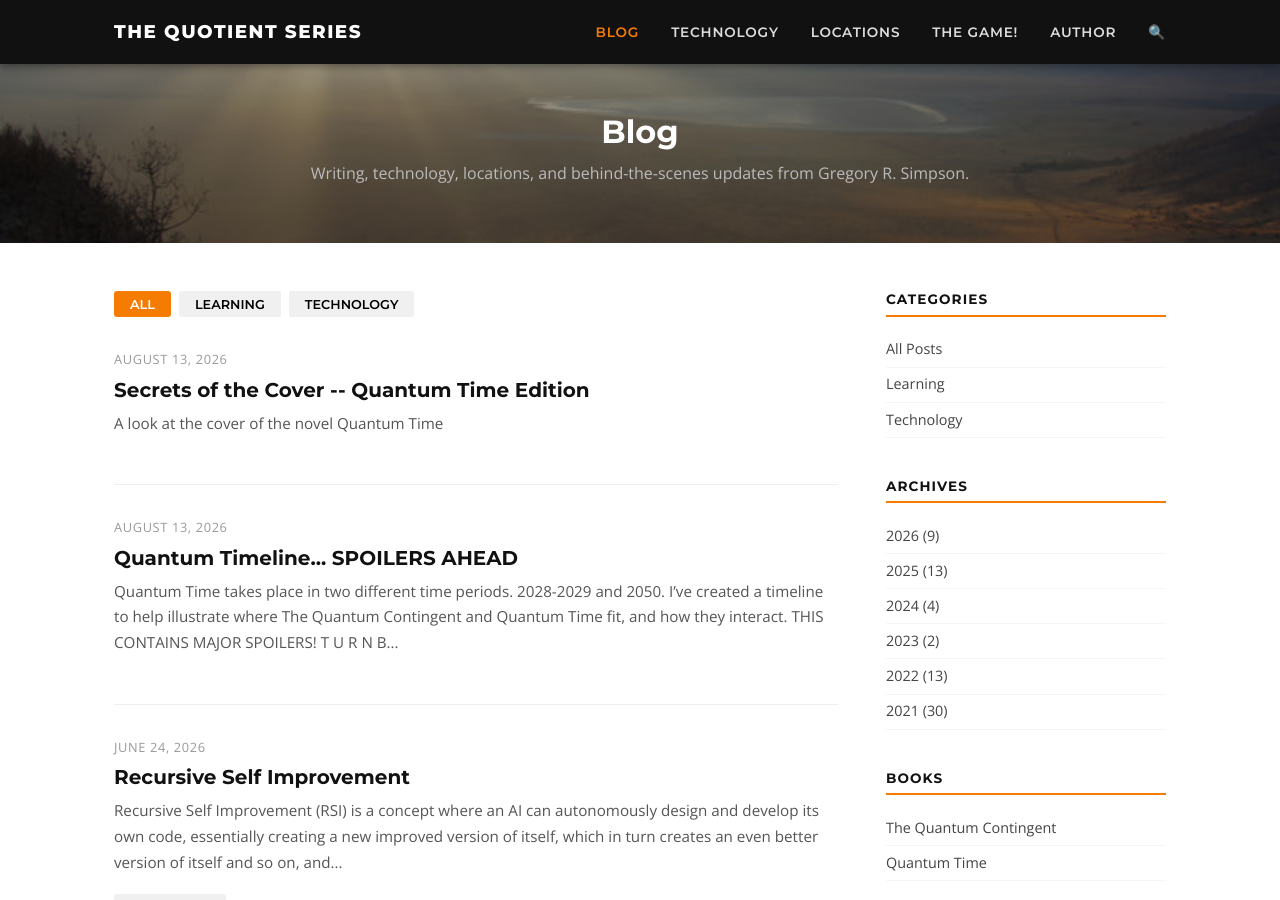
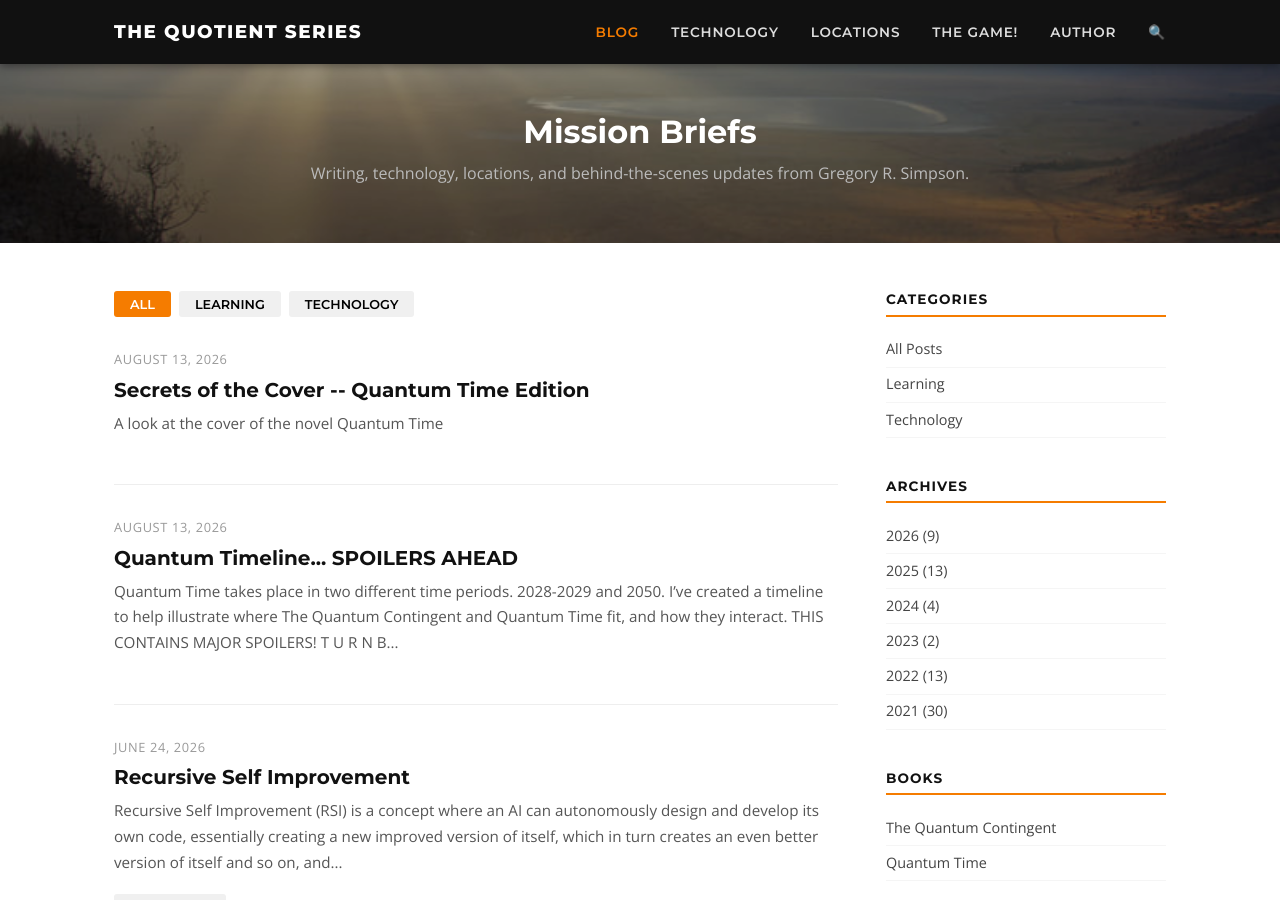
Before and after one commit to simpsong00/simpsong00.github.io, a Jekyll site: the page built from blog/index.html, in a window 1280 px wide and 900 px high. Built offline with Jekyll 4.4.1, drawn with Linux system fonts in a browser that asks for light colours; the list of posts is cut into pages by our own code.

Commit message:
Change blog page header to "Mission Briefs"

```diff
--- a/blog/index.html
+++ b/blog/index.html
@@ -10,7 +10,7 @@ redirect_from:
 <div class="blog-header" style="background-image: url('/weebly/23-the-maasaijpeg.jpeg'); background-size: cover; background-position: center; position: relative;">
   <div style="position:absolute;inset:0;background:rgba(0,0,0,0.35);"></div>
   <div class="container" style="position:relative;z-index:1;">
-    <h1>Blog</h1>
+    <h1>Mission Briefs</h1>
     <p>Writing, technology, locations, and behind-the-scenes updates from Gregory R. Simpson.</p>
   </div>
 </div>
```
